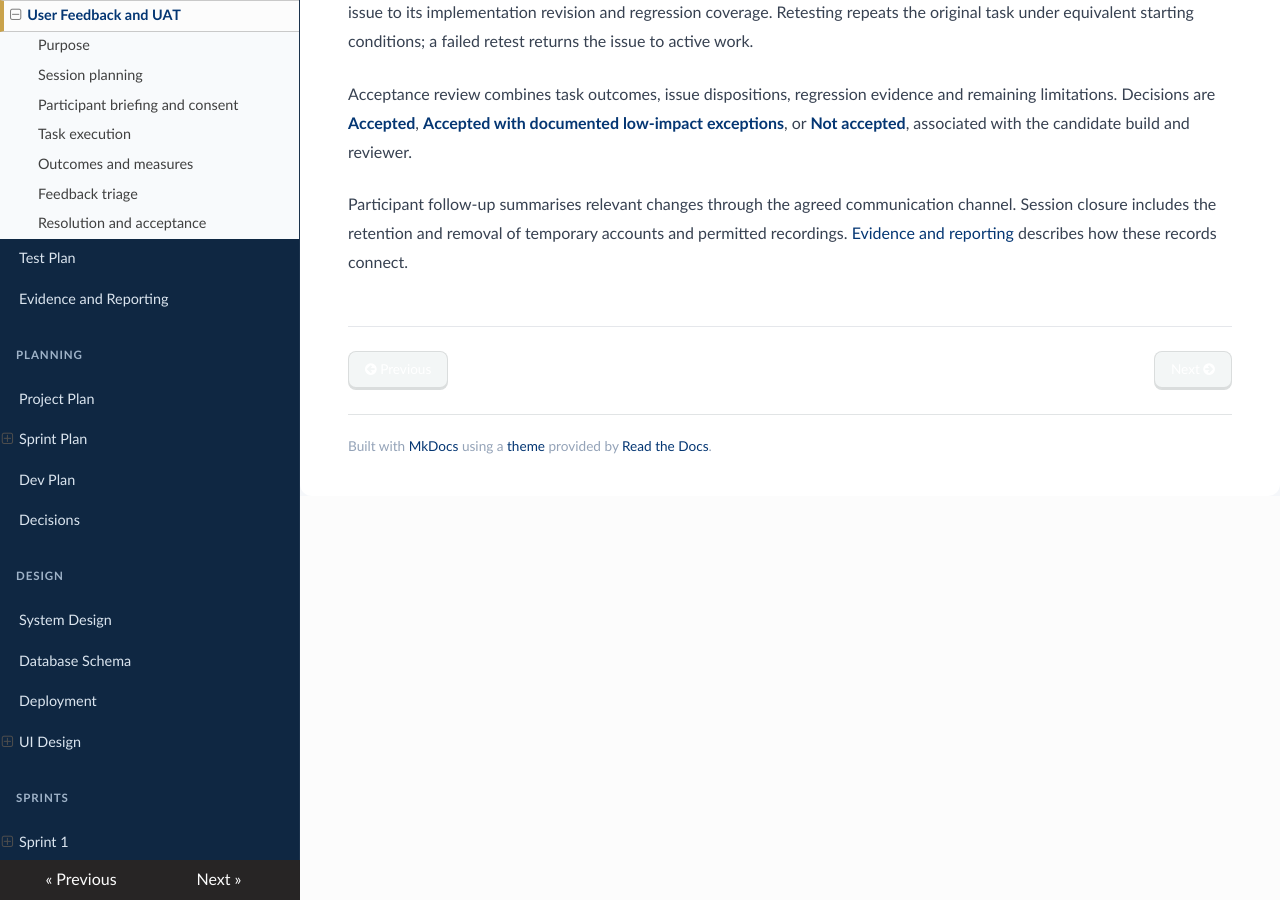
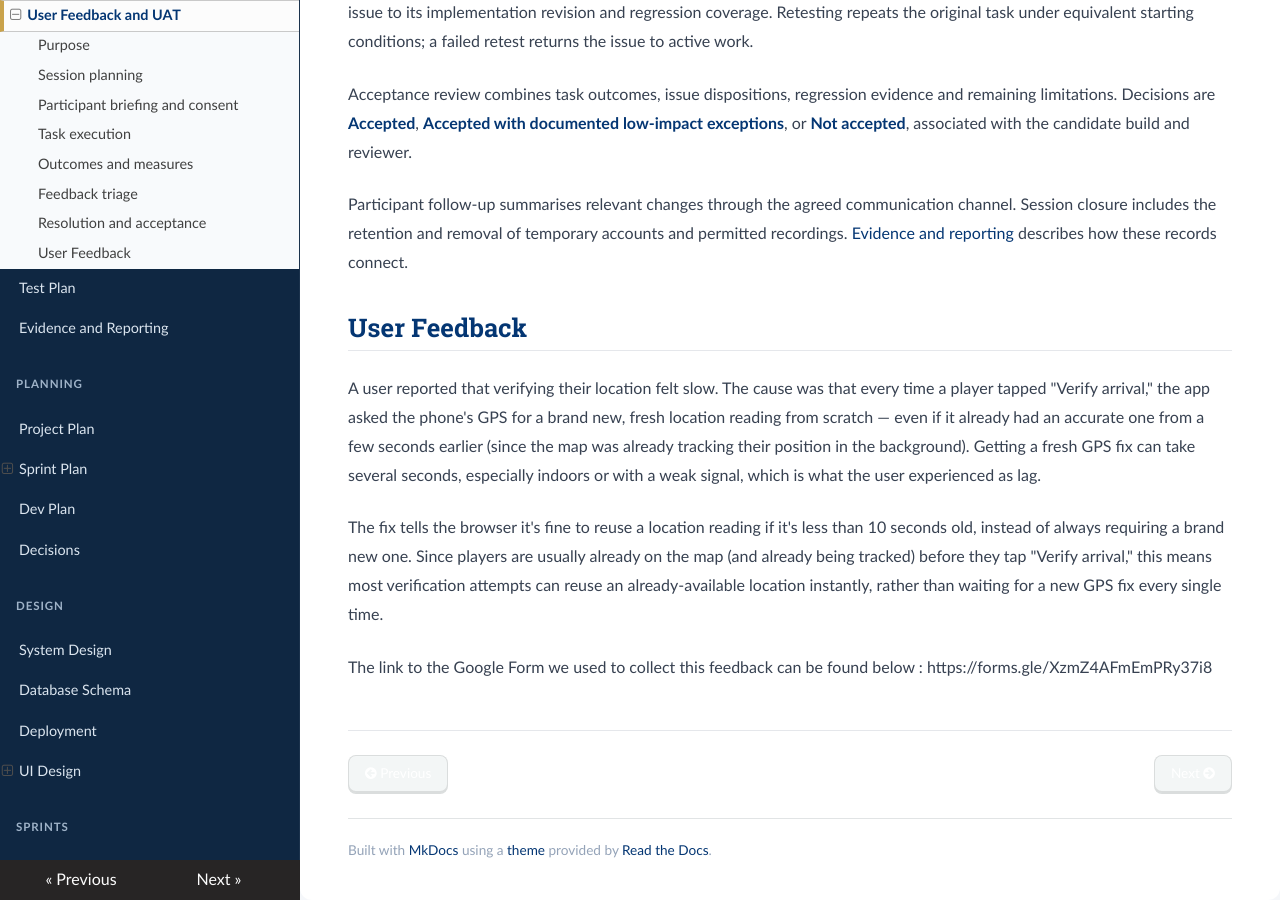
Before and after one commit to AnovuyoJ/WitsQuest, an MkDocs documentation site: the page built from docs/Testing/user-feedback.md, in a window 1280 px wide and 900 px high, scrolled down 2927 px. Built offline with MkDocs 1.6.1, drawn with Linux system fonts in a browser that asks for light colours; nearby versions of some CDN libraries.

Commit message:
Added user feedback information and link to google form used to collect it

```diff
--- a/docs/Testing/user-feedback.md
+++ b/docs/Testing/user-feedback.md
@@ -69,3 +69,13 @@ The feedback lifecycle is **Recorded > Triaged > Assigned > In progress > Ready
 Acceptance review combines task outcomes, issue dispositions, regression evidence and remaining limitations. Decisions are **Accepted**, **Accepted with documented low-impact exceptions**, or **Not accepted**, associated with the candidate build and reviewer.
 
 Participant follow-up summarises relevant changes through the agreed communication channel. Session closure includes the retention and removal of temporary accounts and permitted recordings. [Evidence and reporting](test-evidence.md) describes how these records connect.
+
+
+## User Feedback
+
+A user reported that verifying their location felt slow. The cause was that every time a player tapped "Verify arrival," the app asked the phone's GPS for a brand new, fresh location reading from scratch — even if it already had an accurate one from a few seconds earlier (since the map was already tracking their position in the background). Getting a fresh GPS fix can take several seconds, especially indoors or with a weak signal, which is what the user experienced as lag.
+
+The fix tells the browser it's fine to reuse a location reading if it's less than 10 seconds old, instead of always requiring a brand new one. Since players are usually already on the map (and already being tracked) before they tap "Verify arrival," this means most verification attempts can reuse an already-available location instantly, rather than waiting for a new GPS fix every single time.
+
+The link to the Google Form we used to collect this feedback can be found below :
+https://forms.gle/XzmZ4AFmEmPRy37i8
```
